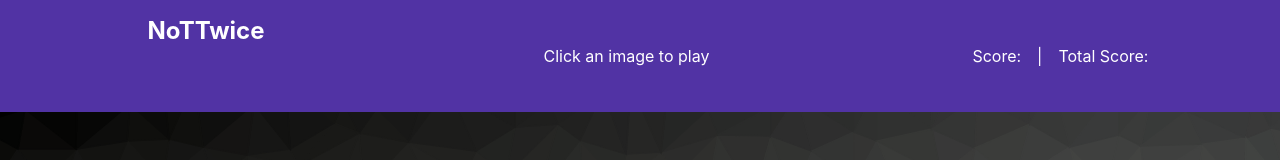
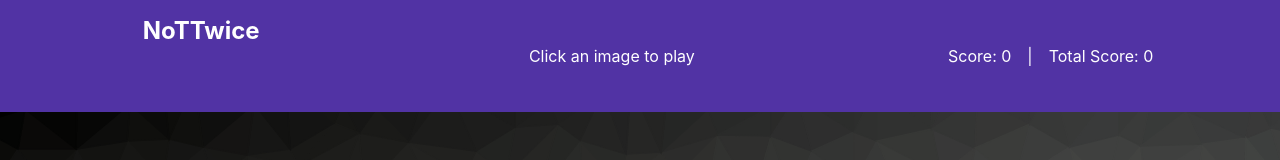
Before and after one commit to Garcila/one-time-click, a React (Create React App) app: page / in a window 1280 px wide. Shown: the top 160 px of the page. Built offline with nearby package versions, Linux system fonts and the light colour scheme.

Commit message:
game mechanics work

```diff
--- a/src/App.js
+++ b/src/App.js
@@ -4,20 +4,46 @@ import Title from './components/Title';
 import Footer from './components/Footer';
 import Game from './components/Game';
 import './App.css';
-import data from './images.json';
+import images from './images.json';
+
+const sortImages = (imagesArray) => imagesArray.sort(() => Math.random() - 0.5);
 
 class App extends Component {
   state = {
-    images: data.images
+    images: sortImages(images),
+    clickedImages: [],
+    currentScore: 0,
+    highScore: 0,
+    navFeedback: ['Click an image to start', 'Correct', 'Incorrect']
+  };
+
+  handleClicked = id => {
+    this.setState(prevState => {
+      if (!this.state.clickedImages.find(element => element === id)) {
+        return {
+          images: sortImages(images),
+          clickedImages: [...prevState.clickedImages, id],
+          currentScore: prevState.currentScore + 1,
+          highScore: prevState.highScore < prevState.currentScore + 1 ? prevState.highScore + 1 : prevState.highScore,
+        };
+      } else {
+        return {
+          images: sortImages(images),
+          clickedImages: [],
+          currentScore: 0,
+          highScore: prevState.highScore,
+        };
+      }
+    });
   };
 
   render() {
-    let {images} = this.state;
+    const {images, currentScore, highScore} = this.state;
     return (
       <div className='App'>
-        <Nav />
+        <Nav currentScore={currentScore} highScore={highScore}/>
         <Title />
-        <Game images={images}/>
+        <Game images={images} handleClicked={this.handleClicked} />
         <Footer />
       </div>
     );
--- a/src/components/Card.js
+++ b/src/components/Card.js
@@ -9,10 +9,10 @@ const styles = {
     maxHeight: '150px',
   },
 };
-export default function Card({id, imageURL}) {
+export default function Card({id, imageURL, handleClicked}) {
   const {listItem, card} = styles;
   return (
-    <li key={id} id={id} style={listItem}>
+    <li key={id} id={id} style={listItem} onClick={()=>handleClicked(id)}>
       <img style={card} src={imageURL} alt='img' />
     </li>
   );
--- a/src/components/Game.js
+++ b/src/components/Game.js
@@ -18,10 +18,10 @@ const styles = {
   },
 };
 
-export default function Game({images}) {
+export default function Game({images, handleClicked}) {
   const {container, game} = styles;
   const cards = images.map(image => (
-    <Card key={image.id} id={image.id} imageURL={image.imgURL} />
+    <Card key={image.id} id={image.id} imageURL={image.imgURL} handleClicked={handleClicked} />
   ));
 
   return (
--- a/src/components/Nav.js
+++ b/src/components/Nav.js
@@ -27,7 +27,7 @@ const styles = {
   },
 };
 
-export default function Nav() {
+export default function Nav({currentScore, highScore}) {
   const {
     nav,
     nav__logo,
@@ -42,9 +42,9 @@ export default function Nav() {
       <h2 style={nav__logo}>NoTTwice</h2>
       <div style={nav__feedbackInformation}>Click an image to play</div>
       <div style={nav__score}>
-        <div style={nav__score__current}>Score:</div>
+        <div style={nav__score__current}>Score: {currentScore}</div>
         <div style={nav__score__divider}>|</div>
-        <div style={nav__score__total}>Total Score:</div>
+        <div style={nav__score__total}>Total Score: {highScore}</div>
       </div>
     </div>
   );
--- a/src/images.json
+++ b/src/images.json
@@ -1,5 +1,4 @@
-{
-  "images": [
+ [
     {
       "id": 1,
       "imgURL": "https://res.cloudinary.com/garcila/image/upload/t_noTTwice/vanGogh/Zelfportret_als_schilder_-_s0022V1962_-_Van_Gogh_Museum.jpg"
@@ -49,4 +48,3 @@
       "imgURL": "https://res.cloudinary.com/garcila/image/upload/v1554048310/vanGogh/Van_Gogh_Self-Portrait_with_Grey_Felt_Hat_1886-87_Rijksmuseum.jpg"
     }
   ]
-}
```
